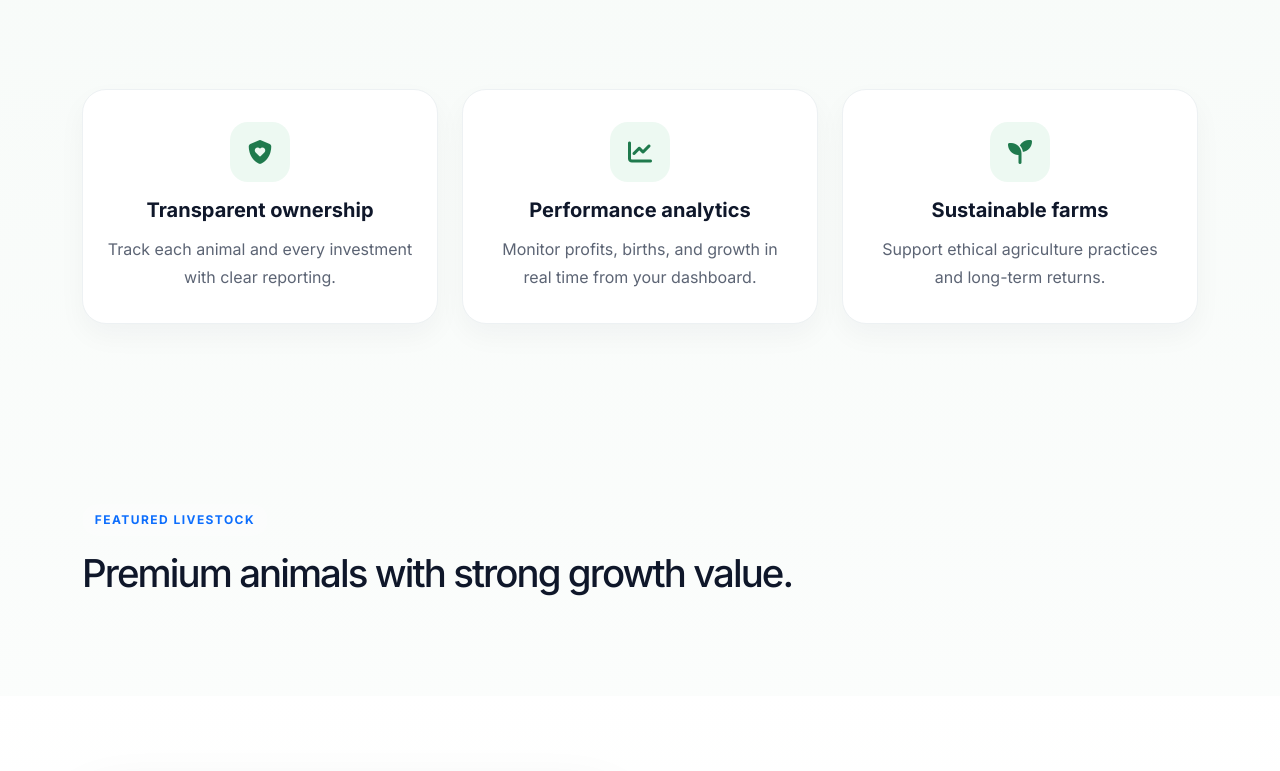
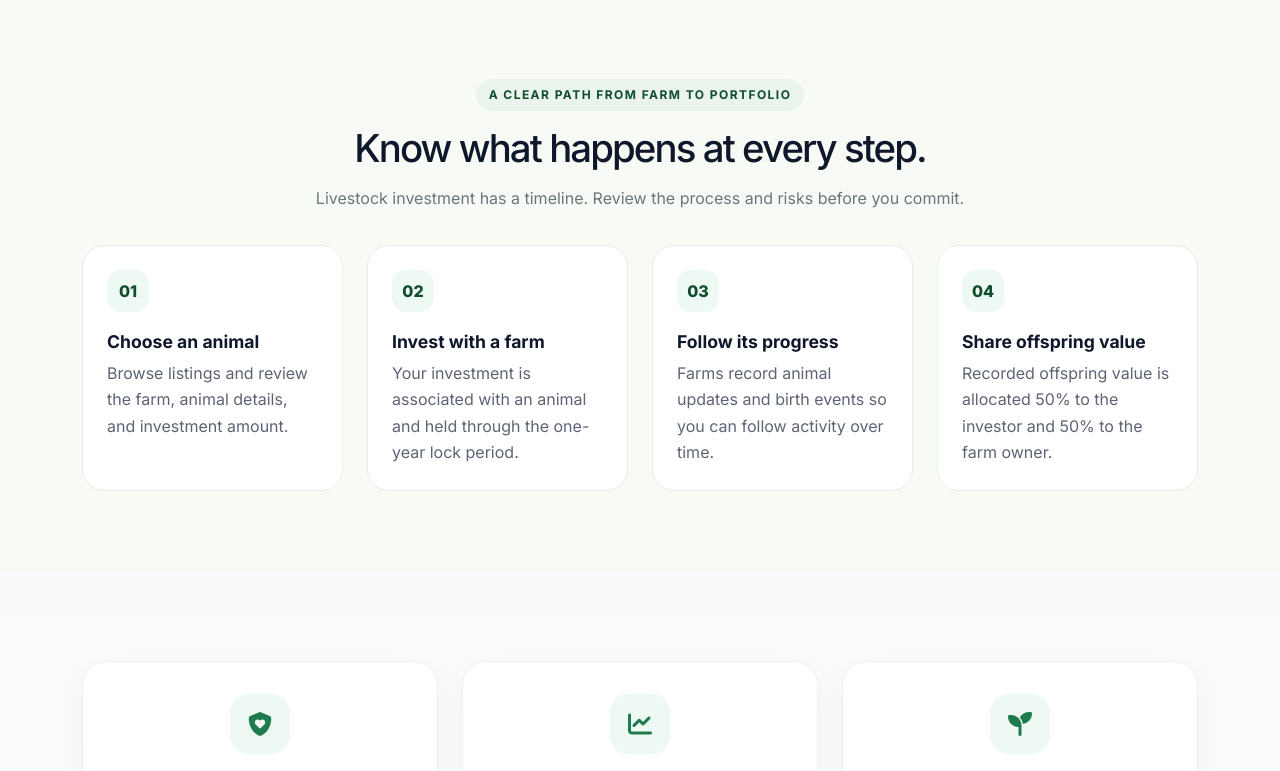
Before and after one commit to AdarshHuggi/LiveStocksWebApp, a FastAPI app: page / in a window 1280 px wide. Shown: the part 801-1572 px from the top of the page. Run offline with FastAPI, Linux system fonts and the light colour scheme.

Commit message:
working website

```diff
--- a/database/database.py
+++ b/database/database.py
@@ -14,7 +14,7 @@ Base = declarative_base()
 
 
 def init_db() -> None:
-    # Import all models here to ensure tables are created.
+    # Import all models here to ensure tables are created using the same model module.
     from models.models import Animal, BirthHistory, Farm, Investment, User
 
     Base.metadata.create_all(bind=engine)
--- a/main.py
+++ b/main.py
@@ -100,7 +100,7 @@ async def upload_file(file: UploadFile = File(...), folder: str = Form("uploads"
 
 @app.get("/")
 def home(request: Request, db: Session = Depends(get_db)):
-    featured_animals = db.query(Animal).limit(4).all()
+    featured_animals = db.query(Animal).filter(Animal.is_active.is_(True), Animal.is_available.is_(True)).limit(4).all()
     stats = {
         "animals": db.query(Animal).count(),
         "farms": db.query(Farm).count(),
@@ -109,12 +109,18 @@ def home(request: Request, db: Session = Depends(get_db)):
     }
     user = get_current_user(request, db)
     return templates.TemplateResponse(
-        "index.html",
-        {
-            "request": request,
+        request=request,
+        name="index.html",
+        context={
             "user": user,
             "featured_animals": featured_animals,
             "stats": stats,
+            "steps": [
+                ("01", "Choose an animal", "Browse listings and review the farm, animal details, and investment amount."),
+                ("02", "Invest with a farm", "Your investment is associated with an animal and held through the one-year lock period."),
+                ("03", "Follow its progress", "Farms record animal updates and birth events so you can follow activity over time."),
+                ("04", "Share offspring value", "Recorded offspring value is allocated 50% to the investor and 50% to the farm owner."),
+            ],
         },
     )
 
@@ -124,7 +130,7 @@ def login_page(request: Request, db: Session = Depends(get_db)):
     user = get_current_user(request, db)
     if user:
         return RedirectResponse("/dashboard", status_code=303)
-    return templates.TemplateResponse("login.html", {"request": request, "user": None, "error": None})
+    return templates.TemplateResponse(request=request, name="login.html", context={"user": None, "error": None})
 
 
 @app.post("/login")
@@ -137,8 +143,9 @@ def login_submit(
     user = get_user_by_email(db, email.strip())
     if not user or not verify_password(password, user.password_hash):
         return templates.TemplateResponse(
-            "login.html",
-            {"request": request, "user": None, "error": "Invalid email or password."},
+            request=request,
+            name="login.html",
+            context={"user": None, "error": "Invalid email or password."},
             status_code=401,
         )
 
@@ -153,7 +160,7 @@ def register_page(request: Request, db: Session = Depends(get_db)):
     user = get_current_user(request, db)
     if user:
         return RedirectResponse("/dashboard", status_code=303)
-    return templates.TemplateResponse("register.html", {"request": request, "user": None, "error": None})
+    return templates.TemplateResponse(request=request, name="register.html", context={"user": None, "error": None})
 
 
 @app.post("/register")
@@ -167,8 +174,9 @@ def register_submit(
     email = email.strip()
     if get_user_by_email(db, email):
         return templates.TemplateResponse(
-            "register.html",
-            {"request": request, "user": None, "error": "User with this email already exists."},
+            request=request,
+            name="register.html",
+            context={"user": None, "error": "User with this email already exists."},
             status_code=400,
         )
 
@@ -193,9 +201,9 @@ def dashboard(request: Request, db: Session = Depends(get_db)):
     user_investments = db.query(Investment).filter(Investment.investor_id == user.id).all()
 
     return templates.TemplateResponse(
-        "dashboard.html",
-        {
-            "request": request,
+        request=request,
+        name="dashboard.html",
+        context={
             "user": user,
             "farms": user_farms,
             "animals": user_animals,
@@ -207,17 +215,18 @@ def dashboard(request: Request, db: Session = Depends(get_db)):
 @app.get("/animals")
 def animals_page(request: Request, db: Session = Depends(get_db)):
     user = get_current_user(request, db)
-    animals = db.query(Animal).all()
+    animals = db.query(Animal).filter(Animal.is_active.is_(True), Animal.is_available.is_(True)).all()
     return templates.TemplateResponse(
-        "animals.html",
-        {"request": request, "user": user, "animals": animals},
+        request=request,
+        name="animals.html",
+        context={"user": user, "animals": animals},
     )
 
 
 @app.get("/support")
 def support_page(request: Request, db: Session = Depends(get_db)):
     user = get_current_user(request, db)
-    return templates.TemplateResponse("support.html", {"request": request, "user": user})
+    return templates.TemplateResponse(request=request, name="support.html", context={"user": user})
 
 
 @app.get("/api")
--- a/static/script.js
+++ b/static/script.js
@@ -10,4 +10,43 @@ document.addEventListener('DOMContentLoaded', function () {
       }
     });
   }
+
+  const search = document.querySelector('#animalSearch');
+  const species = document.querySelector('#speciesFilter');
+  const gender = document.querySelector('#genderFilter');
+  const results = [...document.querySelectorAll('.animal-result')];
+  if (search && species && gender) {
+    [...new Set(results.map((item) => item.dataset.species))].filter(Boolean).sort().forEach((value) => {
+      const option = document.createElement('option');
+      option.value = value;
+      option.textContent = value.charAt(0).toUpperCase() + value.slice(1);
+      species.append(option);
+    });
+    const filterAnimals = () => {
+      let visible = 0;
+      results.forEach((item) => {
+        const match = item.dataset.search.includes(search.value.trim().toLowerCase()) &&
+          (!species.value || item.dataset.species === species.value) &&
+          (!gender.value || item.dataset.gender === gender.value);
+        item.hidden = !match;
+        if (match) visible += 1;
+      });
+      const empty = document.querySelector('#noAnimalsFound');
+      if (empty) empty.hidden = visible > 0;
+    };
+    [search, species, gender].forEach((control) => control.addEventListener('input', filterAnimals));
+  }
+
+  const calculatorInputs = ['birthCount', 'offspringValue'].map((id) => document.getElementById(id));
+  const estimate = document.getElementById('estimatedShare');
+  if (calculatorInputs.every(Boolean) && estimate) {
+    const formatRupees = new Intl.NumberFormat('en-IN', { style: 'currency', currency: 'INR', maximumFractionDigits: 0 });
+    const calculate = () => {
+      const count = Math.max(0, Number(calculatorInputs[0].value) || 0);
+      const value = Math.max(0, Number(calculatorInputs[1].value) || 0);
+      estimate.textContent = formatRupees.format(count * value * 0.5);
+    };
+    calculatorInputs.forEach((input) => input.addEventListener('input', calculate));
+    calculate();
+  }
 });
--- a/static/styles.css
+++ b/static/styles.css
@@ -198,6 +198,8 @@ img {
 .feature-strip,
 .featured-section,
 .story-section,
+.how-section,
+.calculator-section,
 .support-section,
 .dashboard-section,
 .page-hero {
@@ -212,6 +214,50 @@ img {
   box-shadow: 0 12px 28px rgba(15, 23, 42, 0.04);
   text-align: center;
 }
+
+.how-section {
+  padding: 80px 0;
+  background: #f8faf5;
+}
+
+.how-section .section-heading { max-width: 650px; }
+.how-section .section-heading .eyebrow { background: #eaf4ec; color: var(--brand-dark) !important; }
+
+.step-card {
+  padding: 1.5rem;
+  border: 1px solid #e7eee8;
+  border-radius: 22px;
+  background: #fff;
+}
+
+.step-number {
+  display: inline-flex;
+  width: 42px;
+  height: 42px;
+  align-items: center;
+  justify-content: center;
+  border-radius: 14px;
+  margin-bottom: 1.2rem;
+  background: var(--brand-soft);
+  color: var(--brand-dark);
+  font-weight: 800;
+}
+
+.step-card h3 { font-size: 1.1rem; font-weight: 700; }
+.step-card p { margin: 0; color: var(--muted); line-height: 1.65; }
+
+.calculator-section { padding: 80px 0; }
+.calculator-card { overflow: hidden; border: 1px solid #e8eee9; border-radius: 28px; background: #fff; box-shadow: var(--shadow); }
+.calculator-copy, .calculator-form { padding: clamp(1.5rem, 4vw, 3rem); }
+.calculator-copy { background: #f8faf5; }
+.calculator-copy .eyebrow { background: #eaf4ec; color: var(--brand-dark) !important; }
+.calculator-copy h2 { font-size: clamp(1.8rem, 3vw, 2.5rem); letter-spacing: -0.04em; }
+.calculator-result { display: flex; justify-content: space-between; gap: 1rem; align-items: center; padding-top: 1rem; border-top: 1px solid #e8eee9; color: var(--muted); }
+.calculator-result strong { color: var(--brand-dark); font-size: 1.5rem; }
+
+.marketplace-tools { display: grid; grid-template-columns: 2fr 1fr 1fr; gap: 0.8rem; padding: 1rem; border: 1px solid #edf1f3; border-radius: 20px; background: #fff; }
+.empty-state { padding: 2rem; border-radius: 20px; background: #fff; color: var(--muted); text-align: center; }
+.animal-result[hidden] { display: none !important; }
 
 .feature-item i {
   width: 60px;
@@ -499,9 +545,13 @@ img {
     grid-template-columns: repeat(2, minmax(90px, 1fr));
   }
 
+  .marketplace-tools { grid-template-columns: 1fr; }
+
   .feature-strip,
   .featured-section,
   .story-section,
+  .how-section,
+  .calculator-section,
   .support-section,
   .dashboard-section,
   .page-hero {
--- a/templates/base.html
+++ b/templates/base.html
@@ -3,7 +3,7 @@
   <head>
     <meta charset="UTF-8" />
     <meta name="viewport" content="width=device-width, initial-scale=1.0" />
-    <title>{% block title %}LiveStocks{% endblock %}</title>
+    <title>{% block title %}FarmVest | Livestock investing{% endblock %}</title>
     <link rel="preconnect" href="https://fonts.googleapis.com" />
     <link rel="preconnect" href="https://fonts.gstatic.com" crossorigin />
     <link href="https://fonts.googleapis.com/css2?family=Inter:wght@400;500;600;700;800;900&display=swap" rel="stylesheet" />
@@ -16,7 +16,7 @@
       <div class="container">
         <a class="navbar-brand fw-bold d-flex align-items-center gap-2" href="/">
           <span class="brand-mark"><i class="fa-solid fa-cow"></i></span>
-          <span>LiveStocks</span>
+          <span>FarmVest</span>
         </a>
         <button class="navbar-toggler" type="button" data-bs-toggle="collapse" data-bs-target="#mainNav">
           <span class="navbar-toggler-icon"></span>
@@ -24,7 +24,7 @@
         <div class="collapse navbar-collapse" id="mainNav">
           <ul class="navbar-nav mx-auto mb-2 mb-lg-0">
             <li class="nav-item"><a class="nav-link" href="/">Home</a></li>
-            <li class="nav-item"><a class="nav-link" href="/animals">Animals</a></li>
+            <li class="nav-item"><a class="nav-link" href="/animals">Marketplace</a></li>
             <li class="nav-item"><a class="nav-link" href="/dashboard">Dashboard</a></li>
             <li class="nav-item"><a class="nav-link" href="/support">Support</a></li>
           </ul>
@@ -49,7 +49,7 @@
           <div class="col-md-6">
             <div class="d-flex align-items-center gap-2 fw-bold">
               <span class="brand-mark small"><i class="fa-solid fa-cow"></i></span>
-              <span>LiveStocks</span>
+              <span>FarmVest</span>
             </div>
             <p class="mt-3 mb-0 text-secondary">Smart livestock investment for a more resilient food future.</p>
           </div>
--- a/templates/index.html
+++ b/templates/index.html
@@ -1,18 +1,18 @@
 {% extends "base.html" %}
 
-{% block title %}LiveStocks | Premium Farm Investing{% endblock %}
+{% block title %}FarmVest | Invest in livestock{% endblock %}
 
 {% block content %}
 <section class="hero-section">
   <div class="container">
     <div class="row align-items-center min-vh-100 pt-5">
       <div class="col-lg-6">
-        <p class="eyebrow">Invest in real farm potential</p>
-        <h1>Grow wealth with premium livestock and sustainable farms.</h1>
-        <p class="lead text-light-emphasis">Discover high-quality animals, transparent ownership, and profitable farming opportunities built for modern investors.</p>
+        <p class="eyebrow">A more hands-on way to invest</p>
+        <h1>Invest in livestock. Grow with the farm.</h1>
+        <p class="lead text-light-emphasis">Explore animals from partner farms, follow their progress, and see how each investment works before you begin.</p>
         <div class="d-flex flex-wrap gap-3 mt-4">
-          <a href="/animals" class="btn btn-primary btn-lg">Explore animals</a>
-          <a href="/register" class="btn btn-outline-light btn-lg">Create account</a>
+          <a href="/animals" class="btn btn-primary btn-lg">Explore livestock</a>
+          <a href="#how-it-works" class="btn btn-outline-light btn-lg">How it works</a>
         </div>
         <div class="hero-stats mt-5">
           {% for key, value in stats.items() %}
@@ -30,16 +30,32 @@
           </div>
           <div class="floating-card">
             <div class="d-flex justify-content-between align-items-center">
-              <span>Portfolio value</span>
-              <span class="badge text-bg-success">+18.4%</span>
+              <span>Profit sharing</span>
+              <span class="badge text-bg-success">50 / 50</span>
             </div>
-            <h3>$248,500</h3>
+            <h3>Shared fairly</h3>
+            <p class="small text-secondary mb-3">Offspring value is shared between investor and farm owner, as described in the platform model.</p>
             <div class="mini-progress">
               <span style="width: 78%"></span>
             </div>
           </div>
         </div>
       </div>
+    </div>
+  </div>
+</section>
+
+<section class="how-section" id="how-it-works">
+  <div class="container">
+    <div class="section-heading text-center mx-auto">
+      <p class="eyebrow text-primary">A clear path from farm to portfolio</p>
+      <h2>Know what happens at every step.</h2>
+      <p class="text-secondary mt-3">Livestock investment has a timeline. Review the process and risks before you commit.</p>
+    </div>
+    <div class="row g-4">
+      {% for step in steps %}
+      <div class="col-md-6 col-lg-3"><article class="step-card h-100"><span class="step-number">{{ step[0] }}</span><h3>{{ step[1] }}</h3><p>{{ step[2] }}</p></article></div>
+      {% endfor %}
     </div>
   </div>
 </section>
@@ -90,13 +106,33 @@
             </div>
             <p class="meta">Tag #{{ animal.tag_number }} • {{ animal.gender|title }}</p>
             <div class="price-row">
-              <span>Market value</span>
-              <strong>${{ '%.2f'|format(animal.market_value or 0) }}</strong>
+              <span>Investment amount</span>
+              <strong>₹{{ '%.0f'|format(animal.market_value or animal.purchase_price or 0) }}</strong>
             </div>
+            <a class="btn btn-outline-success w-100 mt-3" href="/animals">View opportunity</a>
           </div>
         </div>
       </div>
       {% endfor %}
+    </div>
+  </div>
+</section>
+
+<section class="calculator-section" id="calculator">
+  <div class="container">
+    <div class="calculator-card row g-0 align-items-stretch">
+      <div class="col-lg-6 calculator-copy">
+        <p class="eyebrow text-primary">Plan with context</p>
+        <h2>Estimate a possible offspring share.</h2>
+        <p class="text-secondary">This illustration uses the platform's 50% investor share. Actual outcomes depend on farm performance and are not guaranteed.</p>
+      </div>
+      <div class="col-lg-6 calculator-form">
+        <div class="row g-3">
+          <div class="col-6"><label for="birthCount" class="form-label">Expected offspring</label><input id="birthCount" class="form-control" type="number" min="0" value="2"></div>
+          <div class="col-6"><label for="offspringValue" class="form-label">Value each (₹)</label><input id="offspringValue" class="form-control" type="number" min="0" value="12000" inputmode="decimal"></div>
+        </div>
+        <div class="calculator-result mt-4" aria-live="polite"><span>Illustrative investor share</span><strong id="estimatedShare">₹12,000</strong></div>
+      </div>
     </div>
   </div>
 </section>
@@ -111,10 +147,10 @@
         <p class="eyebrow text-primary">Why choose us</p>
         <h2>Built for investors who want results and trust.</h2>
         <ul class="check-list">
-          <li>Curated animal selection across quality farms</li>
+          <li>Animal listings connected to farm records</li>
           <li>Verified data, breeding records, and investment milestones</li>
-          <li>Secure, simple onboarding for new and seasoned investors</li>
-          <li>Dedicated support and portfolio guidance</li>
+          <li>Clear one-year lock period and 50/50 sharing model</li>
+          <li>Portfolio overview linked to your account</li>
         </ul>
         <a href="/register" class="btn btn-primary mt-3">Start investing</a>
       </div>
```
Also changed, not shown: templates/animals.html (+16 -10 lines).
